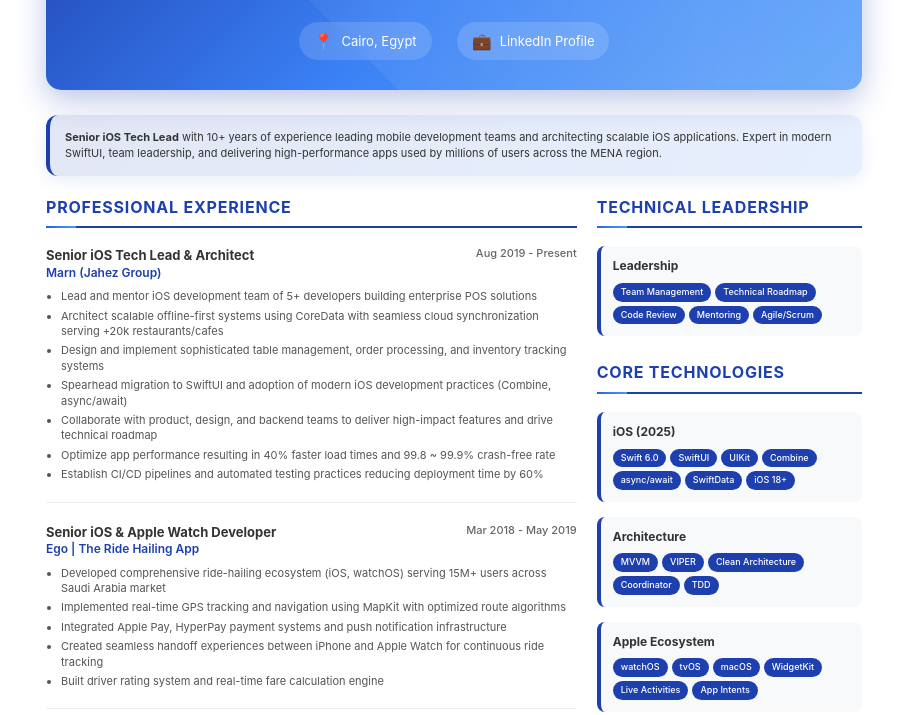
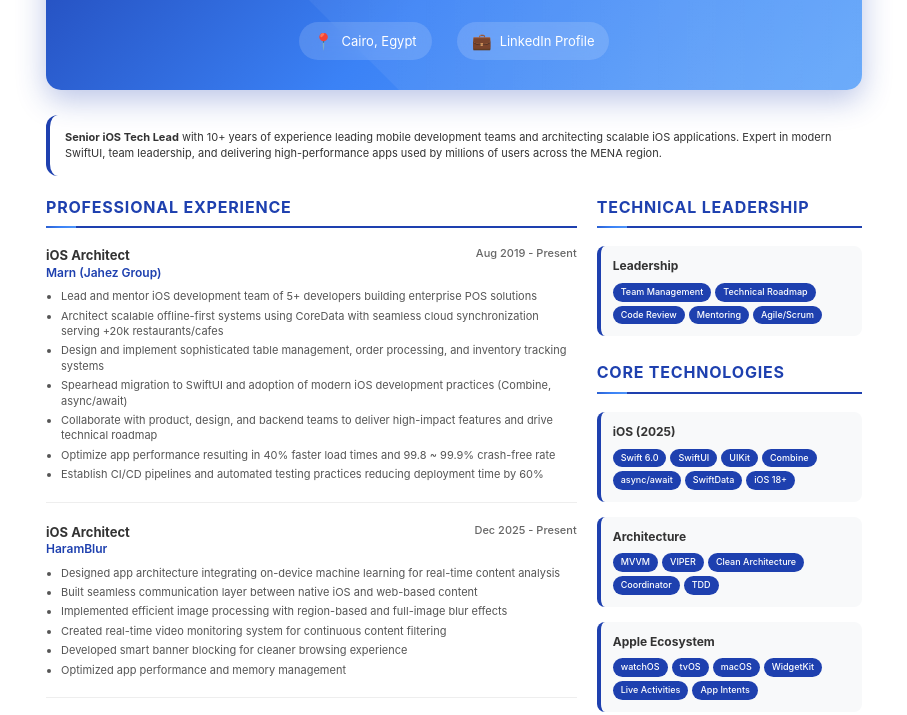
Before and after one commit to elgawady14/ahmad-ios-resume, a plain HTML site: page index.html in a window 1280 px wide. Shown: the part 159-874 px from the top of the page, without its empty margins (186-1093 px from the left). Drawn offline with Linux system fonts and the light colour scheme.

Commit message:
Add HaramBlur project  details

```diff
--- a/index.html
+++ b/index.html
@@ -293,12 +293,12 @@
         }
 
         .highlight {
-            background: linear-gradient(120deg, #1E40AF20 0%, #3B82F620 100%);
+            background: transparent;
             padding: 15px;
             border-radius: 12px;
             border-left: 4px solid #1E40AF;
             margin-bottom: 20px;
-            box-shadow: 0 4px 15px rgba(30, 64, 175, 0.1);
+            box-shadow: none;
         }
 
         .education {
@@ -365,7 +365,7 @@
                     <div class="experience-item print-friendly">
                         <div class="job-header">
                             <div>
-                                <div class="job-title">Senior iOS Tech Lead & Architect</div>
+                                <div class="job-title">iOS Architect</div>
                                 <div class="company"><a href="https://apps.apple.com/sa/app/marn/id1495693049" class="hyperlink">Marn (Jahez Group)</a></div>
                             </div>
                             <div class="duration">Aug 2019 - Present</div>
@@ -379,6 +379,26 @@
                                 <li>Collaborate with product, design, and backend teams to deliver high-impact features and drive technical roadmap</li>
                                 <li>Optimize app performance resulting in 40% faster load times and 99.8 ~ 99.9% crash-free rate</li>
                                 <li>Establish CI/CD pipelines and automated testing practices reducing deployment time by 60%</li>
+                            </ul>
+                        </div>
+                    </div>
+
+                    <div class="experience-item print-friendly">
+                        <div class="job-header">
+                            <div>
+                                <div class="job-title">iOS Architect</div>
+                                <div class="company"><a href="https://github.com/AHaramBlur/HaramBlur" class="hyperlink">HaramBlur</a></div>
+                            </div>
+                            <div class="duration">Dec 2025 - Present</div>
+                        </div>
+                        <div class="job-description">
+                            <ul>
+                                <li>Designed app architecture integrating on-device machine learning for real-time content analysis</li>
+                                <li>Built seamless communication layer between native iOS and web-based content</li>
+                                <li>Implemented efficient image processing with region-based and full-image blur effects</li>
+                                <li>Created real-time video monitoring system for continuous content filtering</li>
+                                <li>Developed smart banner blocking for cleaner browsing experience</li>
+                                <li>Optimized app performance and memory management</li>
                             </ul>
                         </div>
                     </div>
@@ -474,6 +494,15 @@
 
                 <section class="section">
                     <h3 class="section-title">Key Projects</h3>
+
+                    <div class="project-item">
+                        <div class="project-title"><a href="https://apps.apple.com/us/app/haramblur/id6741595731" class="hyperlink">HaramBlur - Privacy Browser</a></div>
+                        <div class="project-tech">SwiftUI, CoreML, WKWebView, CoreImage, Vision Framework</div>
+                        <div class="project-description">
+                            Privacy-focused iOS browser with real-time AI-powered content detection and filtering for social media platforms. Features on-device machine learning, smart blur effects, and video monitoring.
+                            <div style="margin-top: 5px; font-size: 9px; color: #1E40AF; font-weight: 600;">🤖 AI-Powered Privacy Browser</div>
+                        </div>
+                    </div>
 
                     <div class="project-item">
                         <div class="project-title"><a href="https://apps.apple.com/sa/app/hungerstation/id596011949" class="hyperlink">HungerStation Food Delivery</a></div>
@@ -596,8 +625,9 @@
                         </div>
 
                         <div style="background: #f8f9fa; padding: 10px; border-radius: 8px; border-left: 4px solid #60A5FA;">
-                            <div style="font-weight: 700; font-size: 11px; color: #333; margin-bottom: 4px;">🤖 AI & Machine Learning 🎓 Graduation Project</div>
+                            <div style="font-weight: 700; font-size: 11px; color: #333; margin-bottom: 4px;">🤖 AI & Machine Learning</div>
                             <div style="font-size: 9px; color: #666; line-height: 1.3;">
+                                • <a href="https://github.com/AHaramBlur/HaramBlur" class="hyperlink">HaramBlur (GitHub)</a> - AI privacy browser with CoreML<br>
                                 • <a href="https://www.dropbox.com/scl/fi/l3bs0rvczj35jjngmq4ia/RecognizeMe.rar?rlkey=51c6eza3bo9ursp8w1gmqcvmp&dl=0" class="portfolio-link">RecognizeMe (Portfolio)</a> - Facial recognition system<br>
                                 • <span style="font-style: italic; color: #1E40AF;">🎓 Graduation Project</span> - Data mining & OpenCV implementation
                             </div>
```
